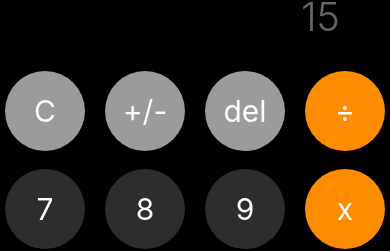
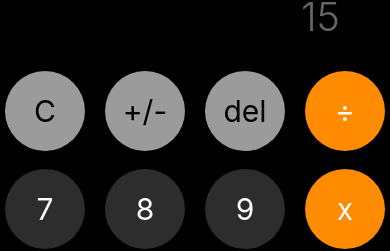
Before and after one commit to Nefta11/iosCalculator, a React Native app: screen / in a window 390 px wide. Shown: the part 263-514 px from the top of the page. Built offline with nearby package versions, Linux system fonts and the light colour scheme.

Commit message:
Agregar propiedad blackText a CalculatorButton y aplicarla en CalculatorScreen para mejorar la legibilidad del texto.

```diff
--- a/src/presentation/components/CalculatorButton.tsx
+++ b/src/presentation/components/CalculatorButton.tsx
@@ -6,17 +6,27 @@ interface Props {
     label: string;
     color?: string;
     dobleSize?: boolean;
+    blackText?: boolean;
 }
 
-const CalculatorButton: React.FC<Props> = ({ label, color = colors.darkGray, dobleSize = false }) => {
+const CalculatorButton: React.FC<Props> = ({ label, color = colors.darkGray, dobleSize = false, blackText = false }) => {
     return (
-        <Pressable style={({ pressed }) => ({
-            ...styles.button,
-            backgroundColor:color,
-            width: dobleSize ? 180 : 80,
-            opacity:(pressed) ? 0.8 : 1,
-        })}>
-            <Text style={styles.buttonText}>{label}</Text>
+        <Pressable
+            style={({ pressed }) => ({
+                ...styles.button,
+                backgroundColor: color,
+                width: dobleSize ? 180 : 80,
+                opacity: pressed ? 0.8 : 1,
+            })}
+        >
+            <Text
+                style={{
+                    ...styles.buttonText,
+                    color: blackText ? 'black' : 'white',
+                }}
+            >
+                {label}
+            </Text>
         </Pressable>
     );
 };
--- a/src/presentation/screens/CalculatorScreen.tsx
+++ b/src/presentation/screens/CalculatorScreen.tsx
@@ -11,9 +11,9 @@ const CalculatorScreen = () => {
             </View>
 
             <View style={styles.row}>
-                <CalculatorButton label="C" color={colors.lightGray} />
-                <CalculatorButton label="+/-" color={colors.lightGray} />
-                <CalculatorButton label="del" color={colors.lightGray} />
+                <CalculatorButton blackText label="C" color={colors.lightGray} />
+                <CalculatorButton blackText label="+/-" color={colors.lightGray} />
+                <CalculatorButton blackText label="del" color={colors.lightGray} />
                 <CalculatorButton label="÷" color={colors.orange} />
             </View>
 
```
